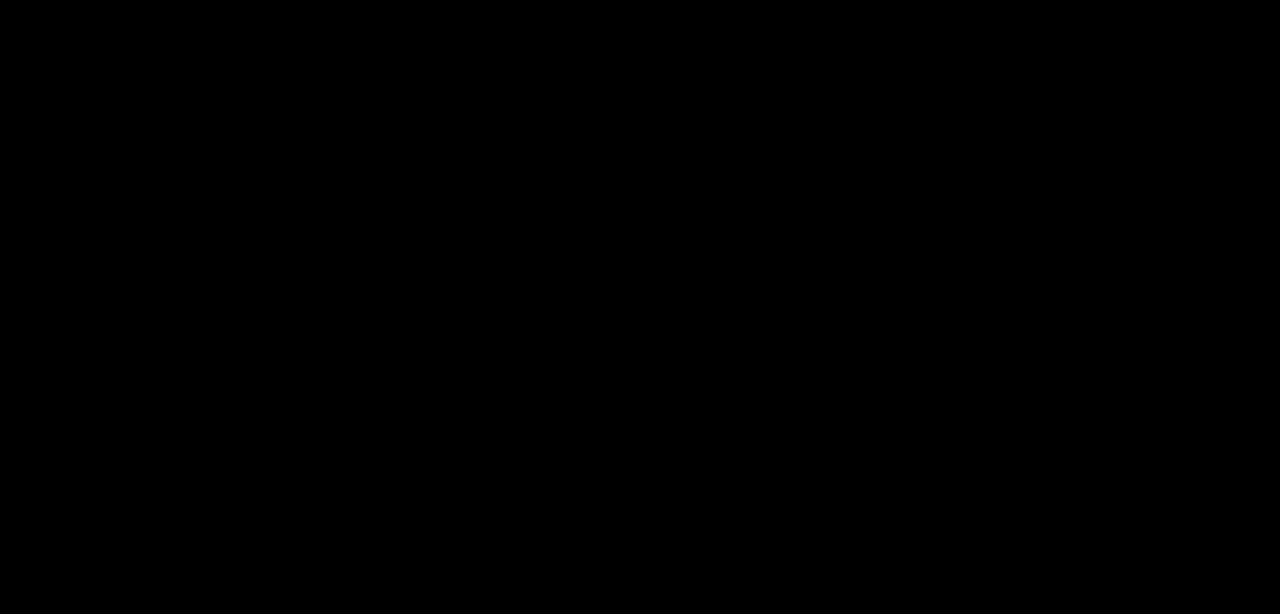
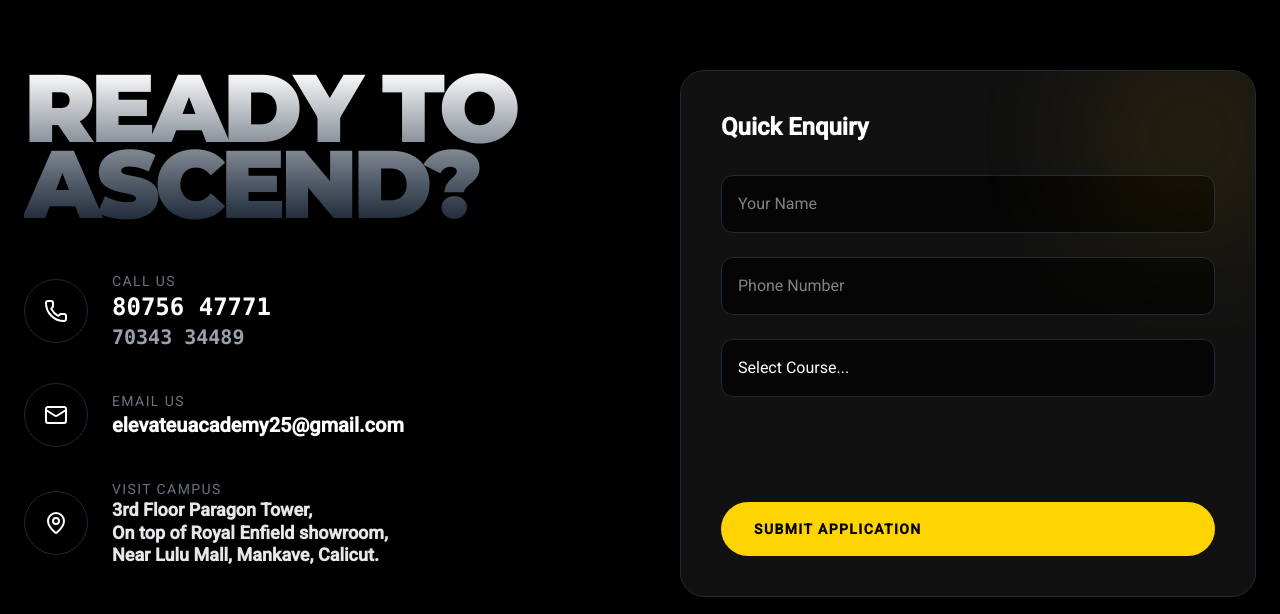
Before and after one commit to amal-krishna-m-u/elevateuacademy.in, a Next.js app: page /courses/accounting-taxation in a window 1280 px wide. Shown: the part 1066-1680 px from the top of the page. Before the commit the page ends 1007 px from the top, so only its background shows below. Built offline with nearby package versions, Linux system fonts and the light colour scheme; no server answers.

Commit message:
updating contanct details

```diff
--- a/src/app/courses/[slug]/page.tsx
+++ b/src/app/courses/[slug]/page.tsx
@@ -7,6 +7,7 @@ import { ArrowLeft, CheckCircle, Clock, BookOpen, PenTool } from 'lucide-react';
 import { MagneticButton } from '@/components/ui/MagneticButton';
 import { CustomCursor } from '@/components/ui/CustomCursor';
 import { Metadata } from 'next';
+import { Footer } from '@/components/sections/Footer';
 
 // Generate static params for all courses to enable SSG
 export async function generateStaticParams() {
@@ -25,25 +26,7 @@ export async function generateMetadata({ params }: { params: { slug: string } })
 
     if (!course) return {};
 
-    // 1. Try to fetch dedicated SEO Entry first (e.g., "SEO - Logistics Course")
-    // We try variations if needed, but "SEO - {Title}" is the convention.
-    // Or we could have an optional 'seoId' field in the Course model, but for now we loosely match by name convention
-    // or just rely on fallback if specific entry doesn't exist.
-    // However, the seed data uses "SEO - Logistics Course" for "Logistics & Supply Chain" (mismatch).
-    // The user provided seed data internalName: 'SEO - Logistics Course'.
-    // The course title might be "Logistics & Supply Chain".
-    // Strategy: We can try a robust fallback or just search for `SEO - ${course.title}`.
-    // If that fails, we fallback to auto-generated.
-
     const seoName = `SEO - ${course.title}`;
-    // Tip: In production, adding an explicit 'seoReference' field to the Course content model is better.
-    // For now, we attempt the fetch.
-
-    // Note: getSeoMetadata uses exact match on internalName.
-    // If exact match fails, it returns DEFAULT.
-    // We want Course Fallback instead of DEFAULT.
-
-    // Let's modify logic: check if we got SOURCE 'default' back.
     const { metadata, source } = await getSeoMetadata(seoName);
 
     if (source === 'default') {
@@ -55,7 +38,6 @@ export async function generateMetadata({ params }: { params: { slug: string } })
             openGraph: {
                 title: course.title,
                 description: course.description,
-                // images: [] // Add course image if available
             }
         };
     }
@@ -139,7 +121,9 @@ export default async function CoursePage({ params }: { params: { slug: string }
                     </p>
 
                     <div className="flex gap-4">
-                        <MagneticButton variant="primary">Enquire Now</MagneticButton>
+                        <Link href="#contact">
+                            <MagneticButton variant="primary">Enquire Now</MagneticButton>
+                        </Link>
                     </div>
                 </div>
 
@@ -209,6 +193,8 @@ export default async function CoursePage({ params }: { params: { slug: string }
                 </div>
 
             </article>
+
+            <Footer />
         </main>
     );
 }
--- a/src/components/LandingPageClient.tsx
+++ b/src/components/LandingPageClient.tsx
@@ -43,11 +43,12 @@ export const LandingPageClient = ({ data }: { data: LandingPageData }) => {
                     onItemClick={setSelectedCourse}
                 />
 
-                <BlogSection
+                {/* Blog Section Disabled */}
+                {/* <BlogSection
                     posts={data.blogPosts.slice(0, 3)}
                     mode="modal"
                     onItemClick={setSelectedBlogPost}
-                />
+                /> */}
 
                 <FAQSection faqs={data.faqs} />
                 <Footer />
--- a/src/components/sections/Footer.tsx
+++ b/src/components/sections/Footer.tsx
@@ -1,6 +1,6 @@
 "use client";
 
-import { Phone, MapPin } from 'lucide-react';
+import { Phone, MapPin, Mail } from 'lucide-react';
 import { ContactSection } from './ContactSection';
 
 export const Footer = () => {
@@ -19,16 +19,32 @@ export const Footer = () => {
                                 </div>
                                 <div>
                                     <p className="text-gray-500 text-sm uppercase tracking-widest">Call Us</p>
-                                    <p className="text-2xl font-bold font-mono">+91 98765 43210</p>
+                                    <p className="text-2xl font-bold font-mono">80756 47771</p>
+                                    <p className="text-xl font-bold font-mono text-gray-400 group-hover:text-white transition-colors">70343 34489</p>
                                 </div>
                             </div>
+
+                            <div className="flex items-center gap-6 group">
+                                <div className="w-16 h-16 rounded-full border border-gray-800 flex items-center justify-center text-white group-hover:bg-[var(--brand-yellow)] group-hover:text-black transition-all">
+                                    <Mail size={24} />
+                                </div>
+                                <div>
+                                    <p className="text-gray-500 text-sm uppercase tracking-widest">Email Us</p>
+                                    <p className="text-xl font-bold break-all">elevateuacademy25@gmail.com</p>
+                                </div>
+                            </div>
+
                             <div className="flex items-center gap-6 group">
                                 <div className="w-16 h-16 rounded-full border border-gray-800 flex items-center justify-center text-white group-hover:bg-[var(--brand-yellow)] group-hover:text-black transition-all">
                                     <MapPin size={24} />
                                 </div>
                                 <div>
                                     <p className="text-gray-500 text-sm uppercase tracking-widest">Visit Campus</p>
-                                    <p className="text-xl font-bold">123, Growth Tower, Kochi</p>
+                                    <p className="text-lg font-bold leading-tight max-w-xs text-gray-200">
+                                        3rd Floor Paragon Tower,<br />
+                                        On top of Royal Enfield showroom,<br />
+                                        Near Lulu Mall, Mankave, Calicut.
+                                    </p>
                                 </div>
                             </div>
                         </div>
--- a/src/components/sections/Navbar.tsx
+++ b/src/components/sections/Navbar.tsx
@@ -20,7 +20,6 @@ export const Navbar = () => {
 
     const navItems = [
         { label: 'Courses', href: '/courses' },
-        { label: 'Blog', href: '/blog' },
         { label: 'About', href: '/#about' },
         { label: 'FAQ', href: '/#faq' }
     ];
```
